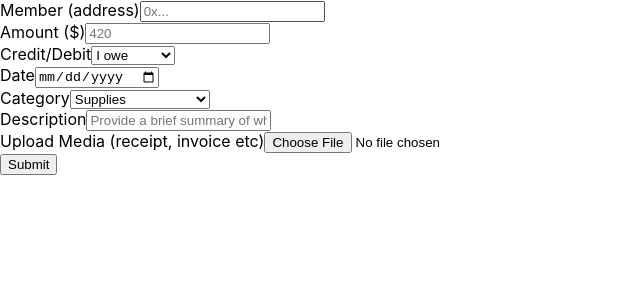
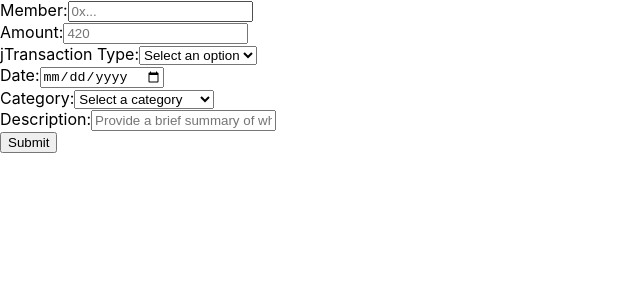
Before and after one commit to michaelgreen06/hackathons, a React (Create React App) app in the folder ethonline2024/sp-accounting/: page / in a window 1280 px wide. Shown: the top 300 px of the page, without its empty margins (0-640 px from the left). Built offline with nearby package versions, Linux system fonts and the light colour scheme.

Commit message:
updated sp component so it makes an attestation to sp when submit is pressed

```diff
--- a/ethonline2024/sp-accounting/src/Components/SP.js
+++ b/ethonline2024/sp-accounting/src/Components/SP.js
@@ -2,129 +2,124 @@ import React, { useState } from "react";
 import { SignProtocolClient, SpMode, EvmChains } from "@ethsign/sp-sdk";
 
 const SignMe = () => {
-  const [member, setMember] = useState("");
-  const [amount, setAmount] = useState("");
-  const [transactiontype, setTransactiontype] = useState("");
-  const [date, setDate] = useState("");
-  const [category, setCategory] = useState("");
-  const [description, setDescription] = useState("");
-  const handleMember = (e) => {
-    setMember(e.target.value.toLowerCase());
+  const [formData, setFormData] = useState({
+    member: "",
+    amount: "",
+    transactiontype: "",
+    date: "",
+    category: "",
+    description: "",
+  });
+
+  const handleChange = (e) => {
+    const { name, value } = e.target;
+    setFormData((prevData) => ({
+      ...prevData,
+      [name]: value,
+    }));
   };
-  const handleAmount = (e) => {
-    setAmount(e.target.value.toLowerCase());
-  };
-  const handleTransactiontype = (e) => {
-    setTransactiontype(e.target.value.toLowerCase());
-  };
-  const handleDate = (e) => {
-    setDate(e.target.value.toLowerCase());
-  };
-  const handleCategory = (e) => {
-    setCategory(e.target.value.toLowerCase());
-  };
-  const handleDescription = (e) => {
-    setDescription(e.target.value.toLowerCase());
-  };
-  const createAttestation = async () => {
+
+  const handleSubmit = async (e) => {
+    e.preventDefault();
     try {
       const client = new SignProtocolClient(SpMode.OnChain, {
         chain: EvmChains.optimismSepolia,
       });
 
       const createAttestationRes = await client.createAttestation({
-        schemaId: "0x9",
-        data: {
-          member: { member },
-          amount: { amount },
-          "transaction-type": { transactiontype },
-          date: { date },
-          category: { category },
-          description: { description },
-        },
+        schemaId: "0xe",
+        data: formData,
         indexingValue: "1",
       });
 
-      console.log(createAttestationRes);
+      console.log("Attestation created:", createAttestationRes);
     } catch (error) {
       console.error("Error creating attestation:", error);
     }
   };
 
   return (
+    <form onSubmit={handleSubmit}>
       <div>
-      <form>
-        <div>
-          <label htmlFor="member">Member (address)</label>
+        <label>
+          Member:
           <input
             type="text"
-            id="member"
+            name="member"
+            value={formData.member}
+            onChange={handleChange}
             placeholder="0x..."
-            onChange={handleMember}
           />
+        </label>
       </div>
       <div>
-          <label htmlFor="amount">Amount ($)</label>
+        <label>
+          Amount:
           <input
             type="text"
-            id="amount"
+            name="amount"
+            value={formData.amount}
+            onChange={handleChange}
             placeholder="420"
-            onChange={handleAmount}
           />
+        </label>
       </div>
       <div>
-          <label htmlFor="transactionType">Credit/Debit</label>
+        j
+        <label>
+          Transaction Type:
           <select
-            id="transactionType"
-            onChange={handleTransactiontype}
+            name="transactiontype"
+            value={formData.transactiontype}
+            onChange={handleChange}
           >
-            <option value="1">I owe</option>
-            <option value="2">I am owed</option>
+            <option value="">Select an option</option>
+            <option value="0">I owe</option>{" "}
+            {/*^^^this assigns a negative value to the member's balance*/}
+            <option value="1">I am owed</option>
           </select>
+        </label>
       </div>
       <div>
-          <label htmlFor="date">Date</label>
+        <label>
+          Date:
           <input
             type="date"
-            id="date"
-            onChange={handleDate}
+            name="date"
+            value={formData.date}
+            onChange={handleChange}
           />
+        </label>
       </div>
       <div>
-          <label htmlFor="category">Category</label>
+        <label>
+          Category:
           <select
-            id="category"
-            onChange={handleCategory}
+            name="category"
+            value={formData.category}
+            onChange={handleChange}
           >
-            <option value="1">Supplies</option>
-            <option value="2">Office Equipment</option>
-            <option value="3">Add a new category</option>
+            <option value="">Select a category</option>
+            <option value="Supplies">Supplies</option>
+            <option value="Office Equipment">Office Equipment</option>
+            <option value="Add a new category">Add a new category</option>
           </select>
+        </label>
       </div>
       <div>
-          <label htmlFor="description">Description</label>
+        <label>
+          Description:
           <input
             type="text"
-            id="description"
+            name="description"
+            value={formData.description}
+            onChange={handleChange}
             placeholder="Provide a brief summary of what you are submitting a request for"
-            onChange={handleDescription}
           />
+        </label>
       </div>
-        <div>
-          <label htmlFor="media">Upload Media (receipt, invoice etc)</label>
-          <input
-            type="file"
-            id="media"
-          />
-        </div>
-        <button
-          type="submit"
-          onClick={createAttestation}
-        >
-          Submit
-        </button>
+      <button type="submit">Submit</button>
     </form>
-    </div>
   );
 };
 
```
Lines whose indentation alone changed are shown as unchanged.
